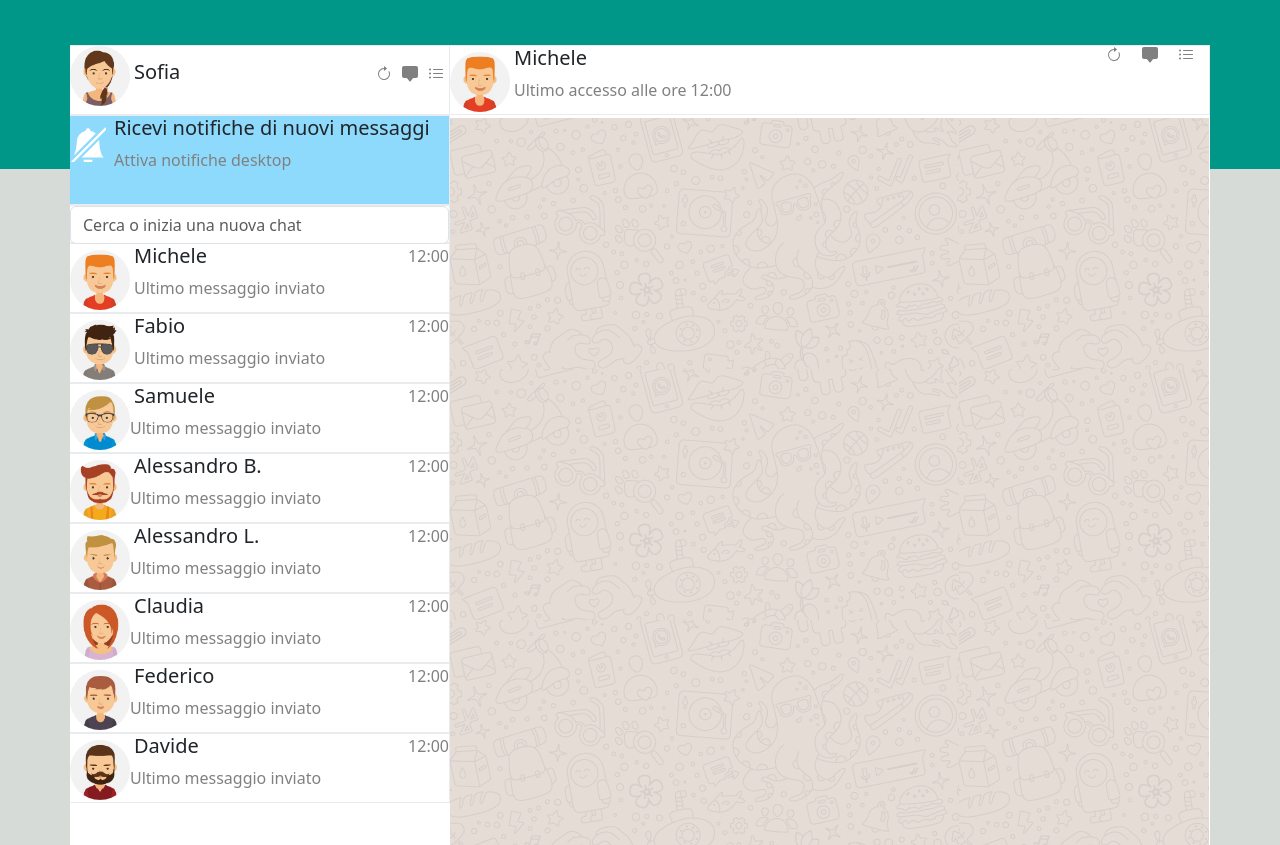
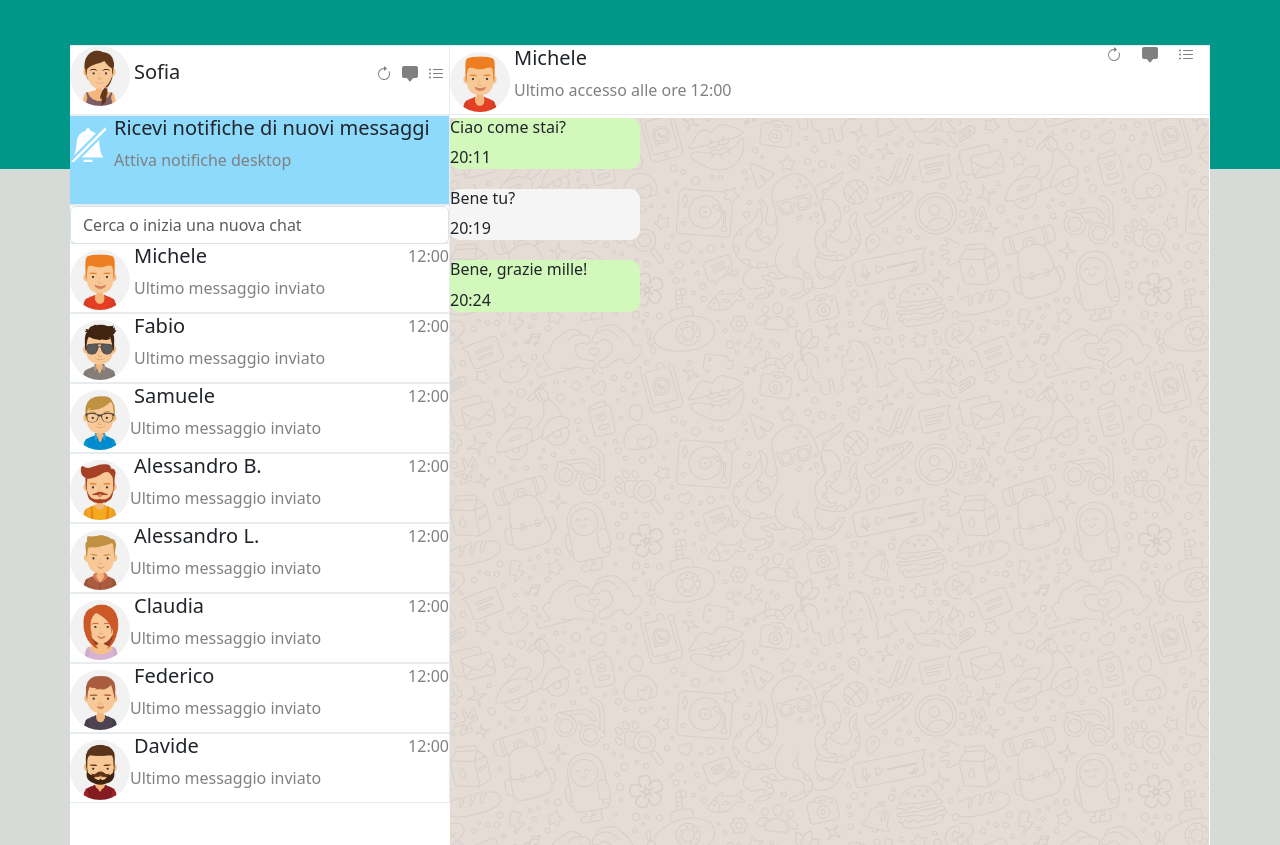
Before and after one commit to DarioOliviero24/vue-boolzapp, a plain HTML site: page index.html in a window 1280 px wide. Drawn offline with nearby package versions, Linux system fonts and the light colour scheme.

```diff
--- a/css/style.css
+++ b/css/style.css
@@ -16,6 +16,9 @@
 .MM{
     margin-left: 5px;
     margin-right: 5px;
+}
+.MB{
+    margin-bottom: 15px;
 }
 
 #app{
@@ -68,3 +71,22 @@
     justify-content: space-between;
     width: 100%;
 }
+.Colors{
+    background-color: #d3f8bb;
+}
+.Colors2{
+    background-color: whitesmoke;
+}
+.single-message-container{
+    display: flex;
+    margin-bottom: 20px;
+    border-radius: 10px;
+    max-width: 25%;
+}
+.single-message-container.sent{
+    justify-content: flex-end;
+
+}
+.single-message-container.riceved{
+    justify-content: flex-start;
+}
--- a/index.html
+++ b/index.html
@@ -88,10 +88,40 @@
                     </div>
 
                     <!--CHAT-->
-                    <div class="Back my-row ">
+                    <div class="Back">
+                        <div class=" Colors single-message-container">
+                            <div class="single-message-item">
+                                <div class="message-text">
+                                     <h6>Ciao come stai?</h6>
+                                </div>
+                                <div class="message-time">
+                                     20:11
+                                </div>
+                            </div>
+                        </div>
+                        <div class=" Colors2 single-message-container">
+                            <div class="single-message-item">
+                                <div class="message-text">
+                                     <h6>Bene tu?</h6>
+                                </div>
+                                <div class="message-time">
+                                     20:19
+                                </div>
+                            </div>
+                        </div>
+                        <div class=" Colors single-message-container">
+                            <div class="single-message-item">
+                                <div class="message-text">
+                                     <h6>Bene, grazie mille!</h6>
+                                </div>
 
+                                <div class="message-time">
+                                     20:24
+                                </div>
+                            </div>
+                        </div>
+                    </div>
 
-                    </div>
                 </div>
             </div>
             <div class="row g-0 p-0">
```
